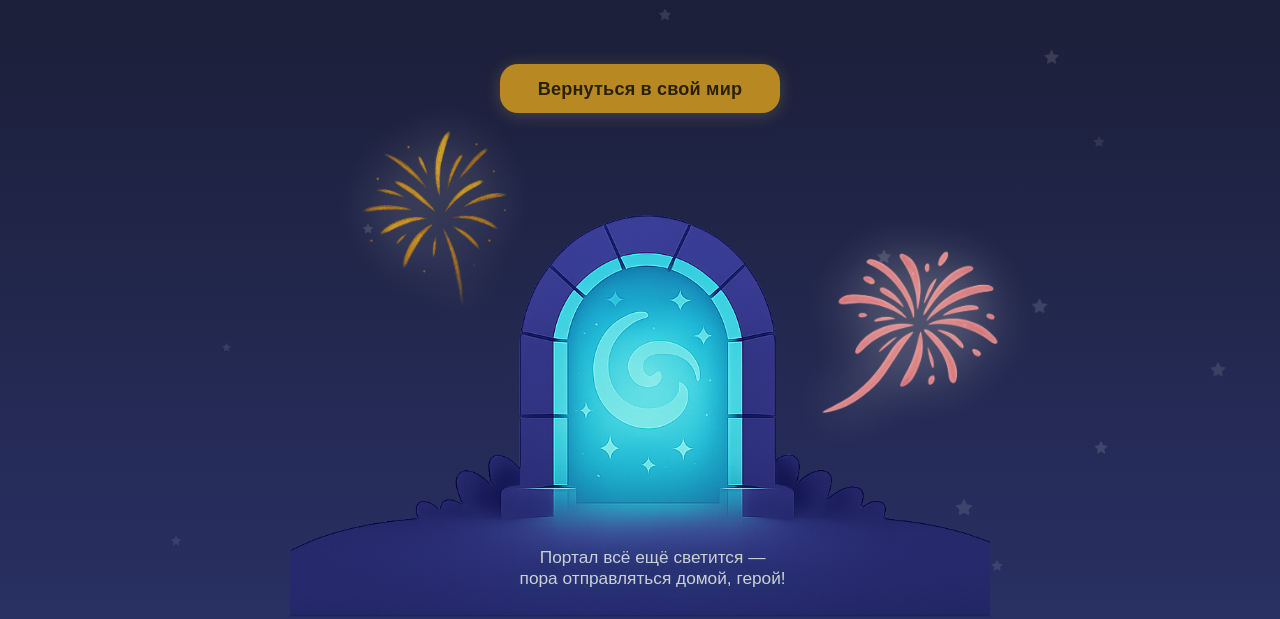
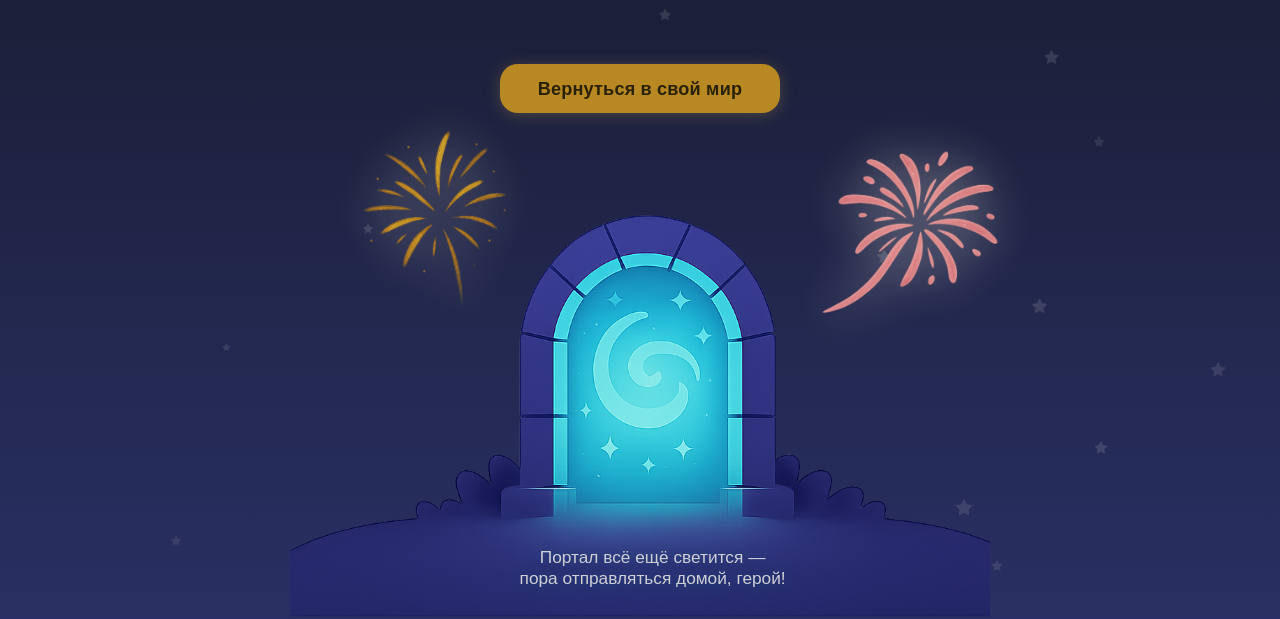
Before and after one commit to arive123e/backend, a website: page public/success.html in a window 1280 px wide. Shown: the part 181-800 px from the top of the page. Drawn offline with Linux system fonts and the light colour scheme.

Commit message:
Update success.html

```diff
--- a/public/success.html
+++ b/public/success.html
@@ -131,7 +131,7 @@
     }
     .firework-img-right {
       left: calc(50% + 180px);
-      top: 370px;
+      top: 270px;
        width: 180px;
     }
     .pulse {
```
